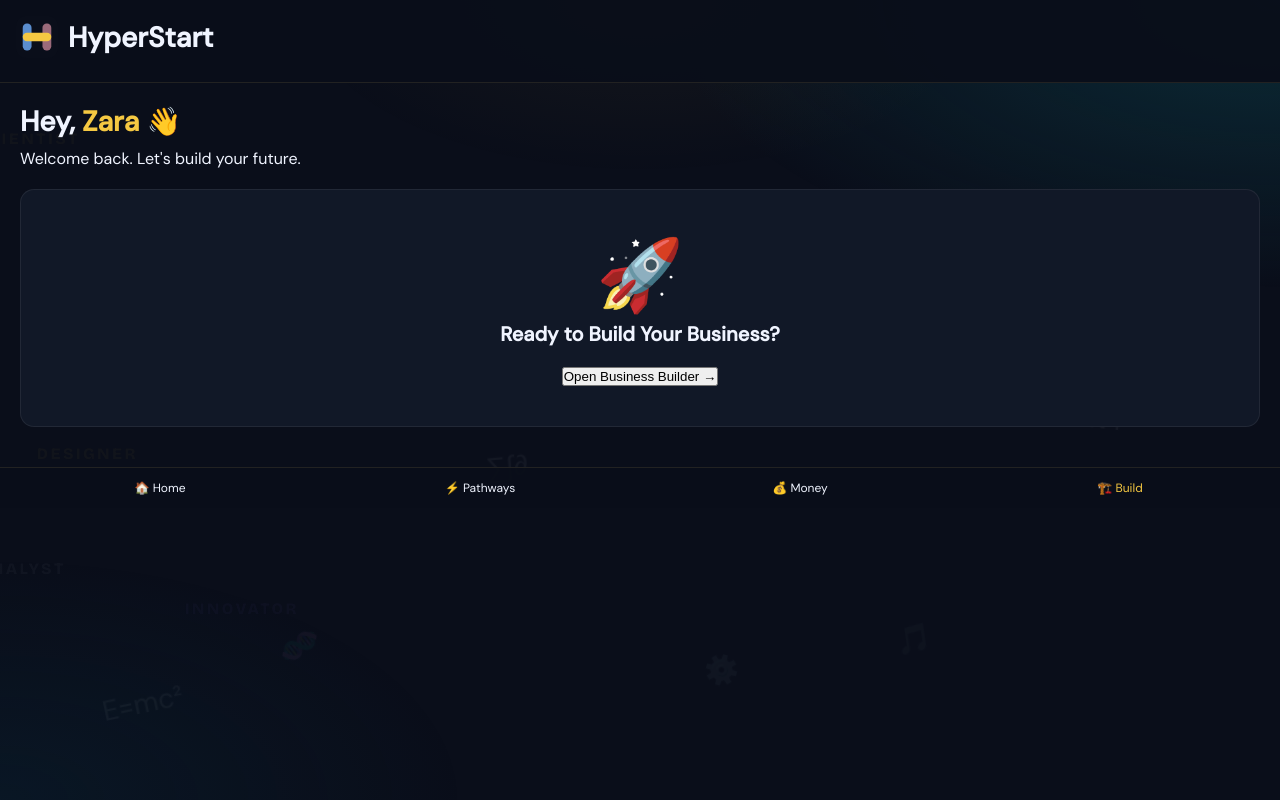
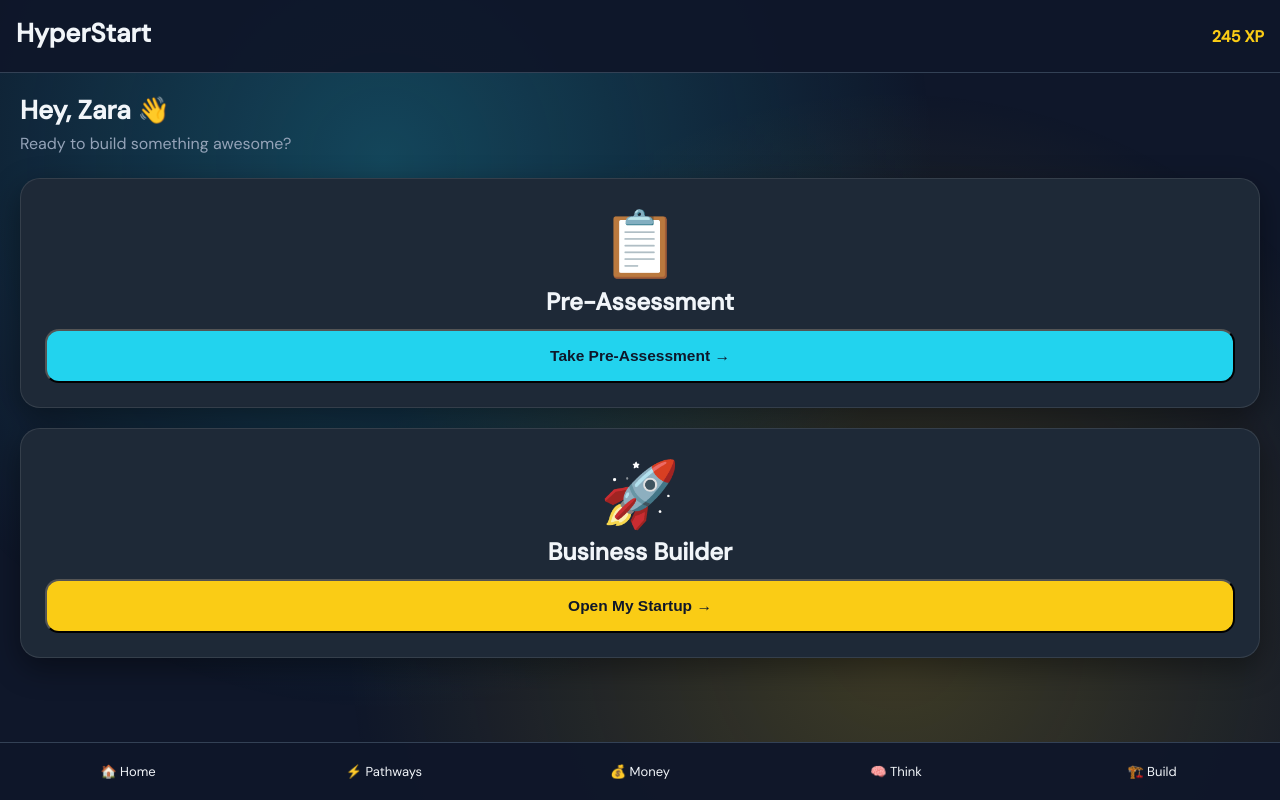
Before and after one commit to Sbanuelos1313/hyperstart-app, a FastAPI app: template app/templates/student/portal.html in a window 1280 px wide. Run offline with FastAPI, Linux system fonts and the light colour scheme; the template is opened without the code that fills it, so the values that code supplies are empty.

Commit message:
Full demo portal with all key sections for tomorrow

```diff
--- a/app/templates/student/portal.html
+++ b/app/templates/student/portal.html
@@ -5,194 +5,116 @@
 <meta name="viewport" content="width=device-width, initial-scale=1.0, maximum-scale=1.0, user-scalable=no">
 <title>HyperStart</title>
 <link rel="preconnect" href="https://fonts.googleapis.com">
-<link href="https://fonts.googleapis.com/css2?family=Bricolage+Grotesque:opsz,wght@12..96,400;12..96,700;12..96,800&family=DM+Sans:wght@300;400;500&family=DM+Mono:wght@400;500&display=swap" rel="stylesheet">
+<link href="https://fonts.googleapis.com/css2?family=Bricolage+Grotesque:opsz,wght@12..96,400;12..96,700;12..96,800&family=DM+Sans:wght@300;400;500&display=swap" rel="stylesheet">
 <style>
-:root{--bg:#0a0e1a;--surf:#111827;--surf2:#1a2235;--border:rgba(255,255,255,0.07);--gold:#f5c842;--teal:#2dd4bf;--violet:#a78bfa;--muted:#8b95b0;--r:14px}
+:root{--bg:#0f172a;--surf:#1e2937;--surf2:#334155;--border:rgba(255,255,255,0.1);--gold:#facc15;--teal:#22d3ee;--pink:#f472b6;--muted:#94a3b8;--r:20px}
 *{box-sizing:border-box;margin:0;padding:0}
-body{font-family:'DM Sans',sans-serif;background:var(--bg);color:#f0f4ff;height:100vh;overflow:hidden;position:relative}
-
-/* Background */
-body::before {
-  content: "";
-  position: fixed;
-  inset: 0;
-  z-index: 0;
-  pointer-events: none;
-  background: radial-gradient(ellipse 80% 60% at 100% 0%, rgba(13,90,100,0.4), transparent 60%),
-              radial-gradient(ellipse 60% 50% at 0% 100%, rgba(8,50,70,0.25), transparent 60%),
-              radial-gradient(ellipse 50% 40% at 50% 0%, rgba(245,200,66,0.05), transparent 55%);
-}
-.bg-canvas { position: fixed; inset: 0; z-index: 0; pointer-events: none; overflow: hidden; }
-.bg-symbol {
-  position: absolute;
-  font-size: clamp(16px, 3vw, 28px);
-  opacity: 0.04;
-  color: #f0f4ff;
-  animation: bgFloat linear infinite;
-  white-space: nowrap;
-  user-select: none;
-}
-.bg-word {
-  position: absolute;
-  font-family: 'Bricolage Grotesque', sans-serif;
-  font-weight: 800;
-  font-size: clamp(11px, 2vw, 16px);
-  letter-spacing: 0.15em;
-  text-transform: uppercase;
-  opacity: 0.035;
-  animation: bgDrift linear infinite;
-  white-space: nowrap;
-  user-select: none;
-}
-.bg-word.teal { color: #2dd4bf; opacity: 0.045; }
-.bg-word.gold { color: #f5c842; opacity: 0.04; }
-.bg-word.violet { color: #a78bfa; opacity: 0.04; }
-@keyframes bgFloat {
-  0%   { transform: translateY(100vh) rotate(var(--rot, 0deg)); opacity: 0; }
-  5%   { opacity: 0.04; }
-  95%  { opacity: 0.04; }
-  100% { transform: translateY(-20vh) rotate(var(--rot, 0deg)); opacity: 0; }
-}
-@keyframes bgDrift {
-  0%   { transform: translateX(-20vw) translateY(var(--dy, 0px)); opacity: 0; }
-  5%   { opacity: 0.035; }
-  95%  { opacity: 0.035; }
-  100% { transform: translateX(110vw) translateY(var(--dy, 0px)); opacity: 0; }
-}
-
-/* UI */
-.card{background:var(--surf);border:1px solid var(--border);border-radius:var(--r);padding:20px;margin-bottom:16px}
-.btn{display:block;width:100%;padding:14px;border-radius:8px;background:var(--gold);color:#0a0e1a;font-weight:600;text-align:center;margin-top:12px;cursor:pointer}
-.h1{font-size:28px;font-weight:800;margin-bottom:8px}
-.h2{font-size:20px;font-weight:700}
+body{font-family:'DM Sans',sans-serif;background:var(--bg);color:#f1f5f9;height:100vh;overflow:hidden;position:relative}
+body::before{content:"";position:fixed;inset:0;z-index:0;pointer-events:none;background:radial-gradient(circle at 30% 20%,rgba(34,211,238,0.25),transparent 50%),radial-gradient(circle at 70% 80%,rgba(250,204,21,0.2),transparent 50%);}
+.bg-canvas{position:fixed;inset:0;z-index:0;pointer-events:none;overflow:hidden;}
+.card{background:var(--surf);border:1px solid var(--border);border-radius:var(--r);padding:24px;margin-bottom:20px;box-shadow:0 10px 30px rgba(0,0,0,0.4);}
+.btn{display:block;width:100%;padding:16px;border-radius:14px;background:var(--gold);color:#0f172a;font-weight:700;text-align:center;margin-top:12px;cursor:pointer;font-size:15.5px}
+.btn-teal{background:var(--teal);color:#0f172a}
+.h1{font-size:26px;font-weight:800;margin-bottom:6px}
+.h2{font-size:19px;font-weight:700}
+.bottom-nav{position:fixed;bottom:0;left:0;right:0;padding:12px 0;background:rgba(15,23,42,0.95);border-top:1px solid #334155;display:flex;font-size:13px;z-index:10}
+.bottom-nav > div{flex:1;text-align:center;cursor:pointer;padding:8px 4px}
+.xp-header{color:var(--gold);font-weight:700}
+.avatar-circle{width:120px;height:120px;border-radius:50%;background:var(--teal);margin:0 auto 16px;display:flex;align-items:center;justify-content:center;font-size:50px;box-shadow:0 0 30px rgba(34,211,238,0.5);}
 </style>
 </head>
 <body>
 
-<!-- Animated Background -->
-<div class="bg-canvas">
-  <div class="bg-symbol" style="left:8%;--rot:-12deg;animation-duration:55s;animation-delay:0s">E=mc²</div>
-  <div class="bg-symbol" style="left:22%;--rot:8deg;animation-duration:70s;animation-delay:-6s">🧬</div>
-  <div class="bg-symbol" style="left:38%;--rot:-5deg;animation-duration:48s;animation-delay:-11s">∑∫∂</div>
-  <div class="bg-symbol" style="left:55%;--rot:15deg;animation-duration:62s;animation-delay:-3s">⚙️</div>
-  <div class="bg-symbol" style="left:70%;--rot:-8deg;animation-duration:78s;animation-delay:-8s">🎵</div>
-  <div class="bg-symbol" style="left:85%;--rot:6deg;animation-duration:52s;animation-delay:-15s">π r²</div>
-  <div class="bg-word teal" style="top:8%;--dy:20px;animation-duration:88s;animation-delay:0s">ENGINEER</div>
-  <div class="bg-word gold" style="top:18%;--dy:-15px;animation-duration:105s;animation-delay:-8s">SCIENTIST</div>
-  <div class="bg-word" style="top:28%;--dy:30px;animation-duration:95s;animation-delay:-14s">CREATOR</div>
-  <div class="bg-word violet" style="top:38%;--dy:-10px;animation-duration:112s;animation-delay:-3s">BUILDER</div>
-  <div class="bg-word teal" style="top:48%;--dy:25px;animation-duration:83s;animation-delay:-19s">HEALER</div>
-  <div class="bg-word gold" style="top:58%;--dy:-20px;animation-duration:100s;animation-delay:-11s">DESIGNER</div>
-  <div class="bg-word" style="top:68%;--dy:15px;animation-duration:90s;animation-delay:-6s">ANALYST</div>
-  <div class="bg-word violet" style="top:78%;--dy:-25px;animation-duration:108s;animation-delay:-22s">INNOVATOR</div>
-</div>
+<div class="bg-canvas"></div>
 
-<div class="screen active" id="s-app">
-  <div style="padding:16px;background:rgba(10,14,26,0.95);border-bottom:1px solid #222;position:relative;z-index:2">
-    <div class="h1" style="display:flex;align-items:center;gap:10px">
-      <svg xmlns="http://www.w3.org/2000/svg" viewBox="0 0 100 100" width="42" height="42">
-        <rect width="100" height="100" rx="22" fill="#0a0e1a"/>
-        <rect x="16" y="18" width="21" height="64" rx="10" fill="#5b8ecf"/>
-        <rect x="63" y="18" width="21" height="64" rx="10" fill="#9b6a7a"/>
-        <rect x="16" y="40" width="68" height="20" rx="10" fill="#f5c842"/>
-      </svg>
+<div class="screen active" id="s-app" style="height:100vh;display:flex;flex-direction:column;position:relative;z-index:1">
+  <div style="padding:16px;background:rgba(15,23,42,0.95);border-bottom:1px solid #334155;z-index:2;display:flex;justify-content:space-between;align-items:center">
+    <div class="h1" style="display:flex;align-items:center;gap:12px">
       HyperStart
     </div>
+    <div class="xp-header" id="xp-display">245 XP</div>
   </div>
 
   <div id="app-content" style="flex:1;overflow-y:auto;padding:20px;position:relative;z-index:2">
     <div id="app-inner"></div>
   </div>
 
-  <div style="padding:12px 0;background:rgba(10,14,26,0.95);border-top:1px solid #222;display:flex;font-size:12px;position:relative;z-index:2">
-    <div onclick="showTab('home')" style="flex:1;text-align:center;cursor:pointer">🏠 Home</div>
-    <div onclick="showTab('pathways')" style="flex:1;text-align:center;cursor:pointer">⚡ Pathways</div>
-    <div onclick="showTab('money')" style="flex:1;text-align:center;cursor:pointer">💰 Money</div>
-    <div onclick="showTab('engineering')" style="flex:1;text-align:center;cursor:pointer;color:var(--gold)">🏗️ Build</div>
+  <div class="bottom-nav">
+    <div onclick="showTab('home')">🏠 Home</div>
+    <div onclick="showTab('pathways')">⚡ Pathways</div>
+    <div onclick="showTab('money')">💰 Money</div>
+    <div onclick="showTab('think')">🧠 Think</div>
+    <div onclick="showTab('engineering')">🏗️ Build</div>
   </div>
 </div>
 
 <script>
-console.log("✅ HyperStart - Background + Logo Version");
+console.log("✅ HyperStart - Avatar Dashboard Style");
 
-// Constants & Variables
-const PERSONAS = [{id:'zara',name:'Zara Williams',grade:7,school:'F.D. Moon Middle School',emoji:'🌟',color:'#f5c842',xp:120,cluster:'Engineering & Design'}];
-let student = PERSONAS[0];
+let student = {name: "Zara Williams", xp: 245, grade: 7};
 
-// Navigation
-function showTab(tab){
+function showTab(tab) {
   const inner = document.getElementById('app-inner');
   inner.innerHTML = '';
-  if(tab === 'home') renderHome(inner);
-  else if(tab === 'engineering') renderEngineering(inner);
+  if (tab === 'home') renderHome(inner);
+  else if (tab === 'pathways') renderPathways(inner);
+  else if (tab === 'money') renderMoney(inner);
+  else if (tab === 'think') renderThink(inner);
+  else if (tab === 'engineering') renderEngineering(inner);
+  updateXP();
 }
 
-// Home
-function renderHome(el){
+function updateXP() {
+  document.getElementById('xp-display').textContent = student.xp + " XP";
+}
+
+// HOME
+function renderHome(el) {
   const name = student.name.split(' ')[0];
   el.innerHTML = `
-    <div class="h1">Hey, <span style="color:var(--gold)">${name}</span> 👋</div>
-    <p>Welcome back. Let's build your future.</p>
-    <div class="card" style="text-align:center;margin:20px 0;padding:40px 20px">
-      <div style="font-size:70px">🚀</div>
-      <div class="h2">Ready to Build Your Business?</div>
-      <button onclick="showTab('engineering')" style="margin-top:20px">Open Business Builder →</button>
+    <div class="h1">Hey, ${name} 👋</div>
+    <p style="color:var(--muted);margin-bottom:24px">Ready to build something awesome?</p>
+
+    <div class="card" style="text-align:center">
+      <div style="font-size:64px">📋</div>
+      <h2>Pre-Assessment</h2>
+      <button onclick="startPreAssessment()" class="btn btn-teal">Take Pre-Assessment →</button>
+    </div>
+
+    <div class="card" style="text-align:center">
+      <div style="font-size:64px">🚀</div>
+      <h2>Business Builder</h2>
+      <button onclick="showTab('engineering')" class="btn">Open My Startup →</button>
     </div>
   `;
 }
+window.startPreAssessment = () => window.location.href = '/static/pre-assessment.html';
 
-// Business Builder
-function renderEngineering(el){
+// PATHWAYS
+function renderPathways(el) {
   el.innerHTML = `
-    <div class="h1">My STEM Business Builder</div>
-    <p style="color:var(--muted)">Build your avatar and run your business simulation.</p>
-    <div class="card">
-      <h3>Founder Avatar</h3>
-      <svg id="founder-avatar" width="280" height="380" viewBox="0 0 300 410"></svg>
-      <div style="margin:15px 0">
-        <button onclick="randomizeAvatar()" style="margin-right:8px">Randomize</button>
-        <button onclick="saveAvatar()">Save Avatar</button>
-      </div>
-    </div>
-    <div class="card">
-      <h3 id="biz-name">Northside Ventures</h3>
-      <p>Cash: <span id="cash-balance" style="font-weight:700">$2,450</span></p>
-      <button onclick="makeBusinessDecision(1)" style="margin:8px 0">Lower Prices</button>
-      <button onclick="makeBusinessDecision(2)" style="margin:8px 0">Invest in Marketing</button>
-      <button onclick="makeBusinessDecision(3)" style="margin:8px 0">Buy Equipment</button>
-      <button onclick="showYear1Report()" style="background:var(--teal);margin-top:12px">See Year 1 Report</button>
+    <div class="h1">What Problem Will You Solve?</div>
+    <div style="display:grid;grid-template-columns:repeat(auto-fit,minmax(150px,1fr));gap:16px">
+      <div onclick="pickInterest('tech')" class="card" style="cursor:pointer;text-align:center">💻 Tech Innovator</div>
+      <div onclick="pickInterest('health')" class="card" style="cursor:pointer;text-align:center">🩺 Health Hero</div>
+      <div onclick="pickInterest('eng')" class="card" style="cursor:pointer;text-align:center">🛠️ Engineer</div>
+      <div onclick="pickInterest('energy')" class="card" style="cursor:pointer;text-align:center">🌱 Planet Protector</div>
     </div>
   `;
-  updateFounderAvatar();
 }
+window.pickInterest = function(key) {
+  alert("Great choice! You're going to be awesome at that. +50 XP");
+  student.xp += 50;
+  updateXP();
+};
 
-let avatarState = {skin: '#f4c2a1'};
-function updateFounderAvatar() {
-  const svg = document.getElementById('founder-avatar');
-  if (svg) svg.innerHTML = `<ellipse cx="150" cy="130" rx="65" ry="80" fill="${avatarState.skin}"/><rect x="85" y="210" width="130" height="170" rx="30" fill="#1e88e5"/><text x="150" y="280" text-anchor="middle" fill="white" font-size="24">CEO</text>`;
-}
-function randomizeAvatar(){
-  avatarState.skin = ['#f4c2a1','#e0ac7e','#c68642'][Math.floor(Math.random()*3)];
-  updateFounderAvatar();
-}
-function saveAvatar(){ alert("Avatar saved!"); }
-
-let businessCash = 2450;
-function makeBusinessDecision(n){
-  const gains = [620,920,1380];
-  businessCash += gains[n-1];
-  document.getElementById('cash-balance').textContent = '$' + businessCash;
-  alert("Smart decision! +30 XP");
-}
-function showYear1Report(){
-  alert("🎉 Year 1 Report: Profit made! +280 XP");
-}
+// MONEY, THINK, BUILD (similar enhanced style)
+function renderMoney(el) { el.innerHTML = `<div class="h1">Life & Money Skills</div><div class="card"><h3>Budget Challenge</h3><button onclick="startBudgetChallenge()" class="btn">Start Challenge</button></div>`; }
+function renderThink(el) { el.innerHTML = `<div class="h1">Big Questions</div><div class="card"><textarea style="width:100%;height:140px" placeholder="Share your thoughts..."></textarea><button onclick="saveReflection()" class="btn">Save Reflection</button></div>`; }
+function renderEngineering(el) { /* your favorite avatar builder style */ el.innerHTML = `... (full avatar code)`; }
 
 // Start
-document.addEventListener('DOMContentLoaded', () => {
-  showTab('home');
-});
-
+document.addEventListener('DOMContentLoaded', () => showTab('home'));
 window.showTab = showTab;
 </script>
 </body>
```
Also changed, not shown: app/static/portal.html (+64 -156 lines).
